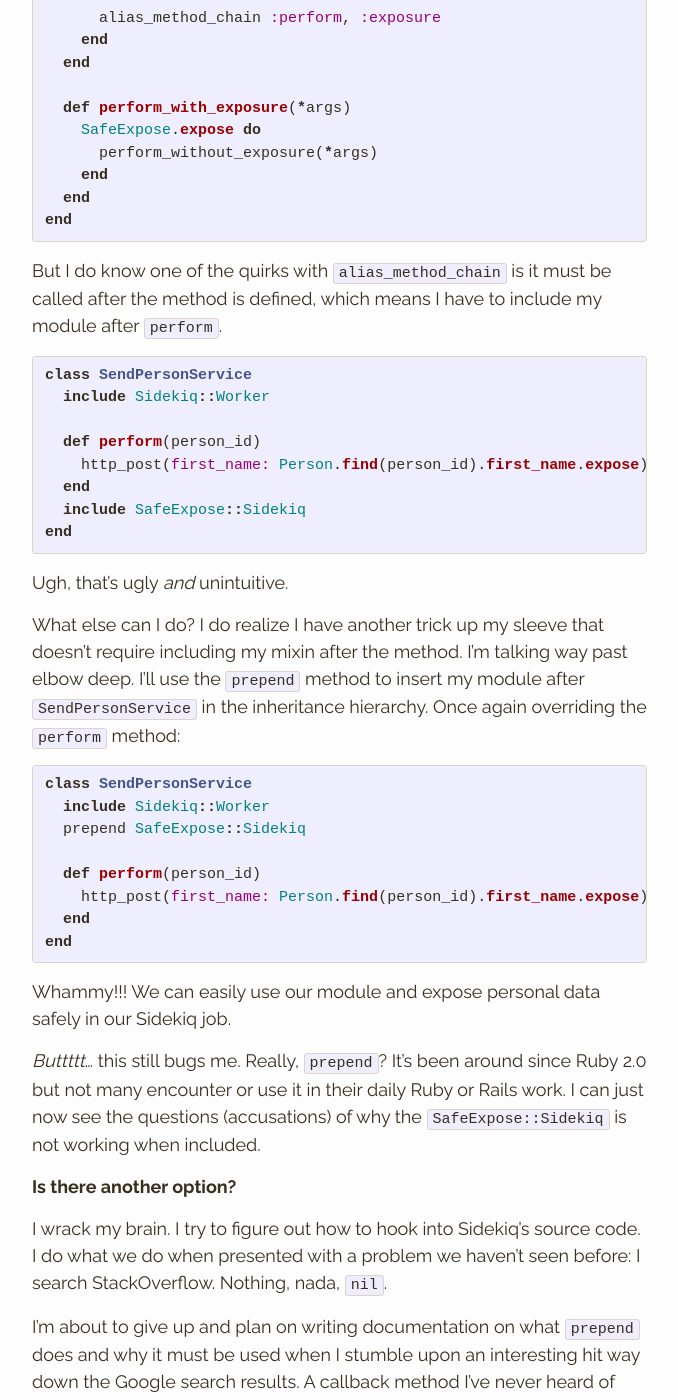
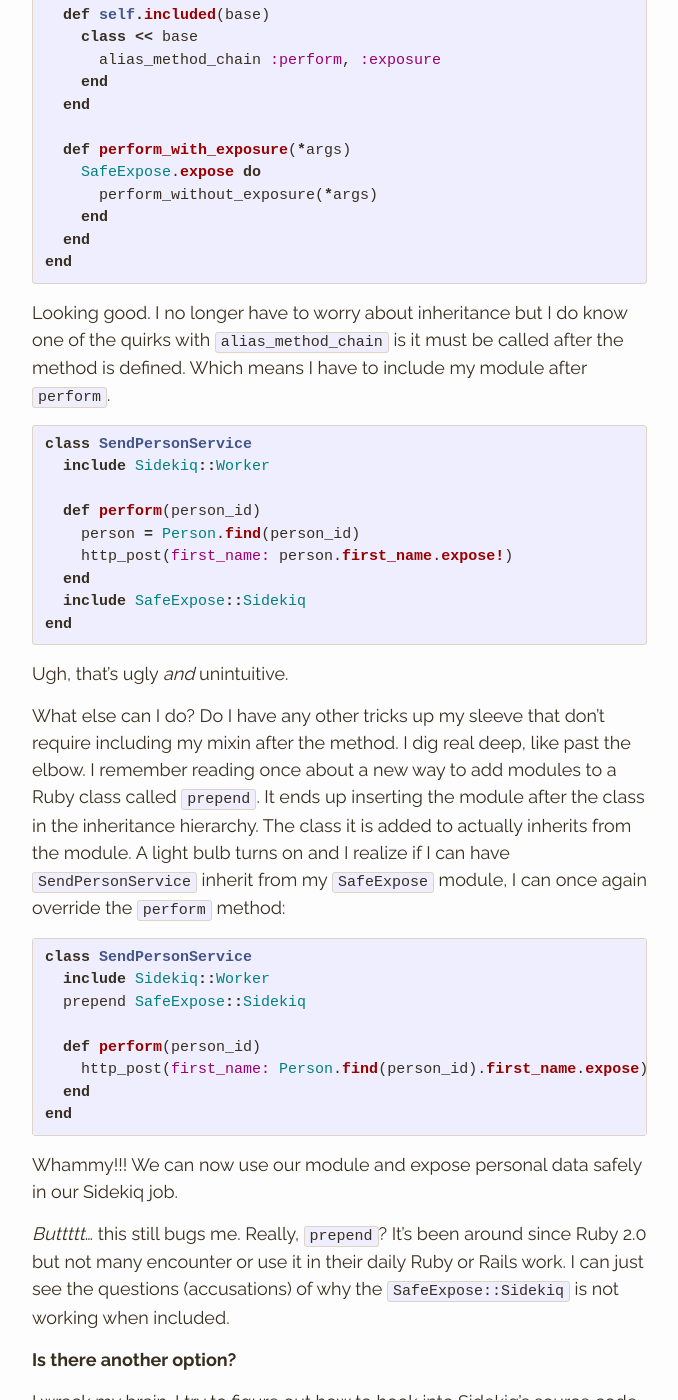
Before and after one commit to rsnorman/rsnorman, a Jekyll site: the page built from _posts/2016-05-03-overriding-future-methods.md, in a window 1280 px wide and 1400 px high, scrolled down 2315 px. Shown: the whole window, without its empty margins (413-1091 px from the left). Built offline with Jekyll 4.4.1, drawn with Linux system fonts in a browser that asks for light colours; nearby versions of some CDN libraries; comment, search, counter and statistics services are not loaded; some of the changed text lies outside the part shown.

Commit message:
Edits to overriding future methods

```diff
--- a/_posts/2016-05-03-overriding-future-methods.md
+++ b/_posts/2016-05-03-overriding-future-methods.md
@@ -94,9 +95,9 @@
 Okay, yeah, of course, my `SendPersonService` is actually inheriting from my
 `SafeExpose::Sidekiq` module and `Sidekiq::Worker` classes are just duck types.
 
-Well, fiddlesticks. Unless I use that Rails monkey-patched method
-`alias_method_chain` that I've never called correctly without looking at the
-documentation. Let's try that.
+Well, fiddlesticks. I start to think I'm stuck until realizing I can use that
+Rails monkey-patched method `alias_method_chain` that I've honestly never called
+correctly without looking at the documentation. Let's take a crack at using it.
 
 {% highlight ruby %}
 module SafeExpose::Sidekiq
@@ -114,16 +115,17 @@
 end
 {% endhighlight %}
 
-But I do know one of the quirks with `alias_method_chain` is it must be called
-after the method is defined, which means I have to include my module after
-`perform`.
+Looking good. I no longer have to worry about inheritance but I do know one of
+the quirks with `alias_method_chain` is it must be called after the method is
+defined. Which means I have to include my module after `perform`.
 
 {% highlight ruby %}
 class SendPersonService
   include Sidekiq::Worker
 
   def perform(person_id)
-    http_post(first_name: Person.find(person_id).first_name.expose)
+    person = Person.find(person_id)
+    http_post(first_name: person.first_name.expose!)
   end
   include SafeExpose::Sidekiq
 end
@@ -131,10 +133,13 @@
 
 Ugh, that's ugly *and* unintuitive.
 
-What else can I do? I do realize I have another trick up my sleeve that doesn't
-require including my mixin after the method. I'm talking way past elbow deep.
-I'll use the `prepend` method to insert my module after `SendPersonService` in
-the inheritance hierarchy. Once again overriding the `perform` method:
+What else can I do? Do I have any other tricks up my sleeve that don't
+require including my mixin after the method. I dig real deep, like past the elbow.
+I remember reading once about a new way to add modules to a Ruby class called
+`prepend`. It ends up inserting the module after the class in the inheritance
+hierarchy. The class it is added to actually inherits from the
+module. A light bulb turns on and I realize if I can have `SendPersonService`
+inherit from my `SafeExpose` module, I can once again override the `perform` method:
 
 {% highlight ruby %}
 class SendPersonService
@@ -147,12 +152,12 @@
 end
 {% endhighlight %}
 
-Whammy!!! We can easily use our module and expose personal data safely in our
+Whammy!!! We can now use our module and expose personal data safely in our
 Sidekiq job.
 
 *Buttttt*&hellip; this still bugs me. Really, `prepend`? It's been around since
 Ruby 2.0 but not many encounter or use it in their daily Ruby or Rails work. I
-can just now see the questions (accusations) of why the `SafeExpose::Sidekiq` is
+can just see the questions (accusations) of why the `SafeExpose::Sidekiq` is
 not working when included.
 
 **Is there another option?**
@@ -161,12 +166,13 @@
 do what we do when presented with a problem we haven't seen before: I search
 StackOverflow. Nothing, nada, `nil`.
 
-I'm about to give up and plan on writing
-documentation on what `prepend` does and why it must be used when I stumble upon
-an interesting hit way down the Google search results. A callback method I've
-never heard of called `method_added`. "Naw, that's too easy," I tell myself.
-Sure enough, it's possible to know when a method is added to a class in
-Ruby. The solution comes to me immediately:
+I'm about to give up and plan on writing documentation on what `prepend` does
+and why it must be used when I stumble upon an interesting hit way down the
+Google search results. A callback method I've never heard of called
+`method_added`. "Naw, that's too easy," I tell myself. I dig into the documentation
+like my 8-month pregnant wife treats a bowl of ice cream. Sure enough, it's
+possible to know when a method is added to a class in Ruby. The solution comes
+to me immediately:
 
 {% highlight ruby %}
 module SafeExpose::Sidekiq
@@ -201,4 +207,5 @@
 {% endhighlight %}
 
 The underlying code becomes a bit more complicated but it's use is simple and
-best of all, we can override future methods in a way that is not surprising.
+best of all, we can override future methods in a way that doesn't require us to
+remember less-understood Ruby concepts.
```
Also changed, not shown: other parts of _posts/2016-05-03-overriding-future-methods.md (+6 -5 lines).
